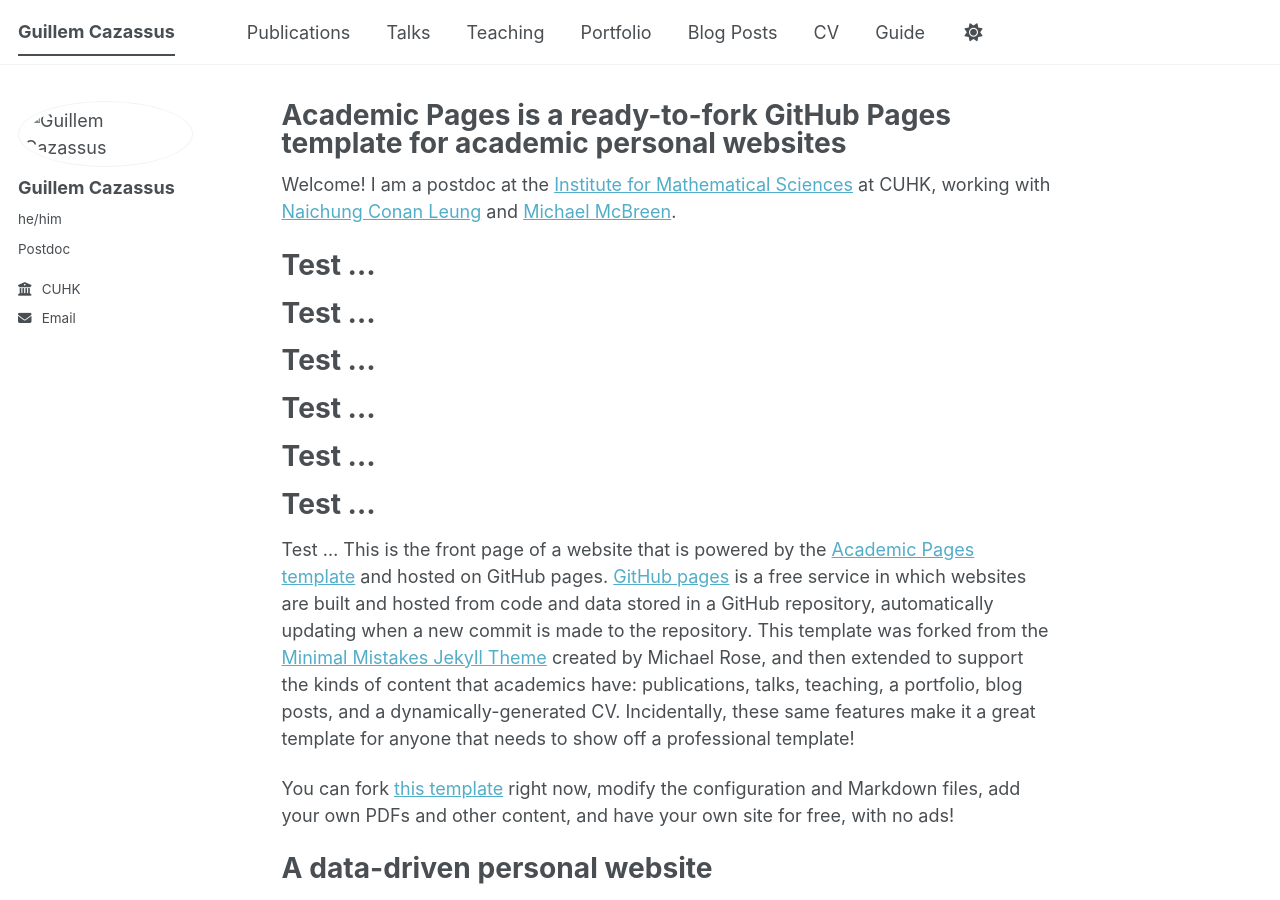
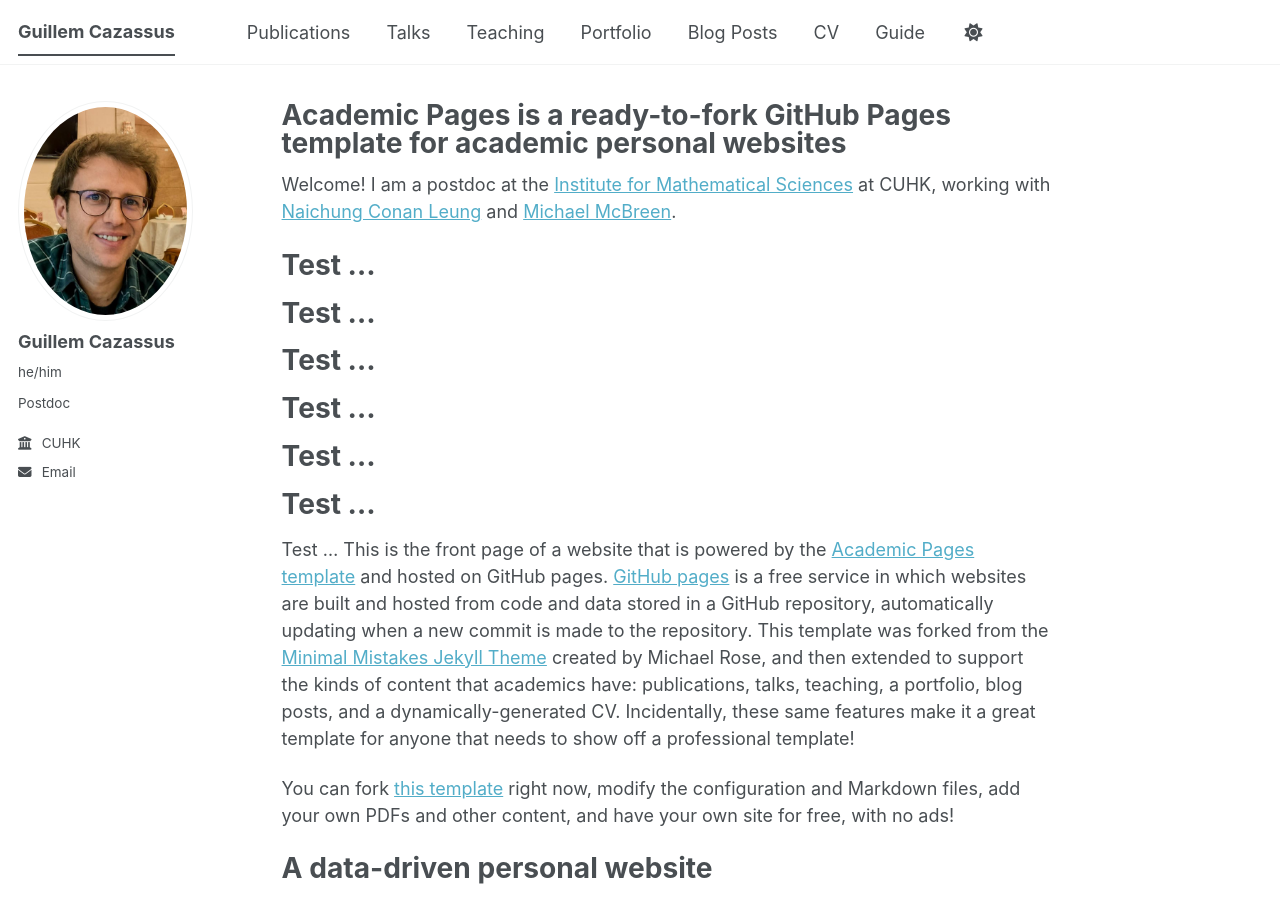
Before and after one commit to guillemcazassus/guillemcazassus, a Jekyll site: the page built from _pages/about.md, in a window 1280 px wide and 900 px high. Built offline with Jekyll 4.4.1, drawn with Linux system fonts in a browser that asks for light colours; a script bundle is joined from its source files by our own code; library files that are not in the unit come from our copies.

Commit message:
Update _config.yml

```diff
--- a/_config.yml
+++ b/_config.yml
@@ -23,7 +23,7 @@ repository               : #"academicpages/academicpages.github.io"
 #               Additional customization can be done by editing /_includes/author-profile.html
 author:
   # Biographic information
-  avatar           : "/images/photo1.jpg"
+  avatar           : "photo.jpg"
   name             : "Guillem Cazassus"
   pronouns         : "he/him"
   bio              : "Postdoc"
```
